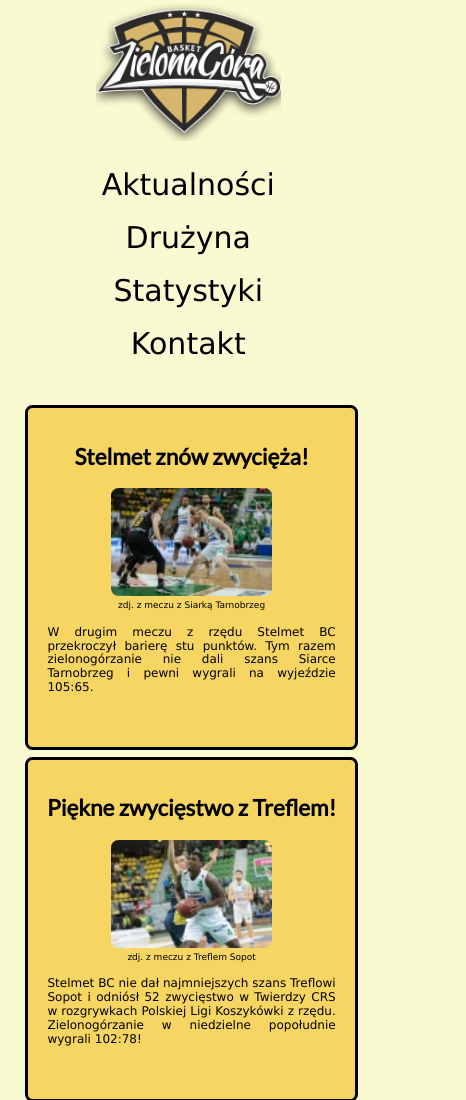
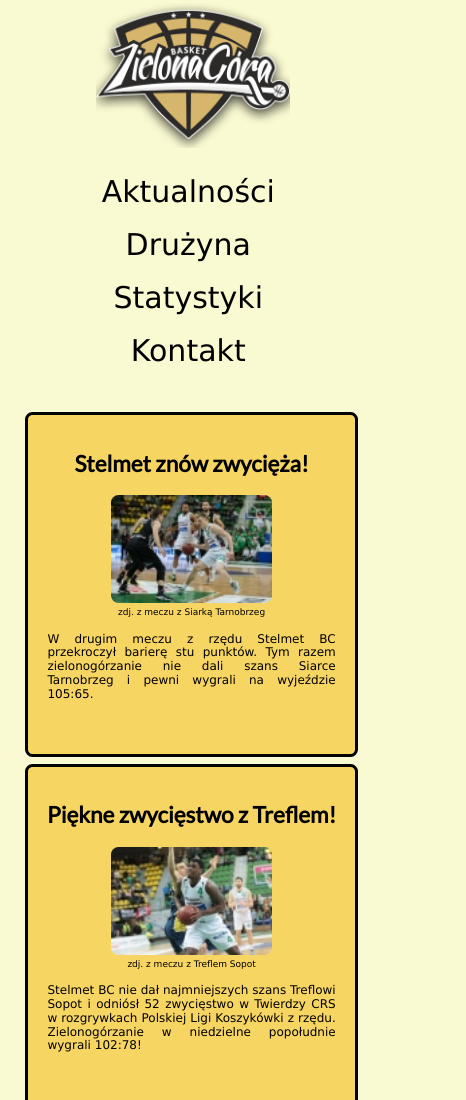
Before and after one commit to AdrianChudy/ResponsiveWebDesign-BasketBlog, a plain HTML site: page index.html in a window 390 px wide. Shown: the top 1100 px of the page, 466 px wide, since content can reach past the window. Drawn offline with Linux system fonts and the light colour scheme.

Commit message:
Full version of styles

```diff
--- a/style.css
+++ b/style.css
@@ -181,9 +181,10 @@ footer > p > a:hover {
     header {
         width: 100%;
         padding-left: 25%;
+        box-sizing: border-box;
     }
     header > a > img {
-        width: 50%;
+        width: 70%;
         display: block;
     }
     nav {
```
